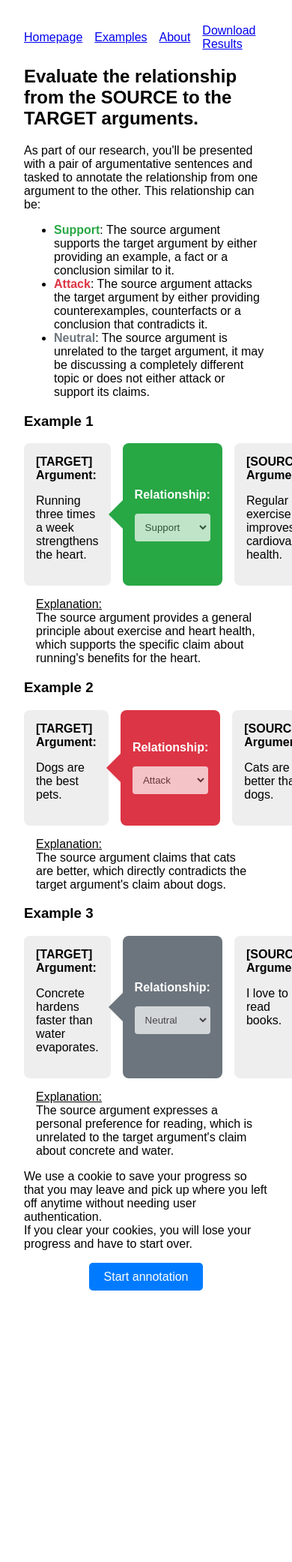
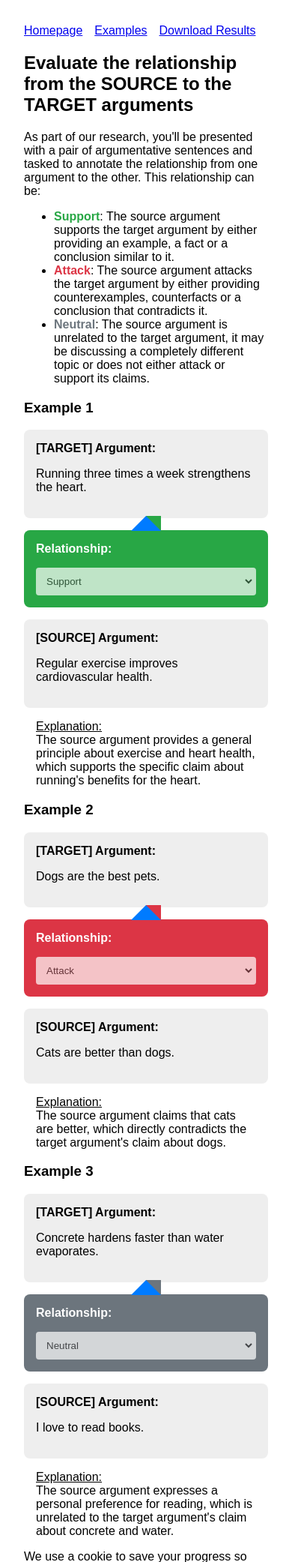
Before and after one commit to senabIsShort/TK_RbAM_Survey, a Flask app: page /examples in a window 390 px wide; the page is wider, and only the part inside the window is pictured. Shown: the top 2083 px of that part at 75% size. Before the commit the page ends 1721 px from the top of that part, so only its background shows below. Run offline with Flask 3, Linux system fonts and the light colour scheme.

Commit message:
Responsiveness on smaller screens + Changed labels of reasoning ratings

```diff
--- a/app.py
+++ b/app.py
@@ -33,7 +33,7 @@ for i, row in original_pairs.iterrows():
     interleaved_pairs.append(duplicate_pairs.iloc[i])
 argument_pairs = pd.DataFrame(interleaved_pairs, index=None).reset_index(drop=True)
 argument_pairs['id'] = argument_pairs.index
-print(argument_pairs[['argSrc', 'argTrg', 'show_reasoning']])
+
 argument_pairs = argument_pairs.to_dict(orient='records')
 @app.route('/')
 def index():
@@ -119,9 +119,9 @@ def submit():
 def thankyou():
     return render_template("thankyou.html")
 
-@app.route('/about', methods=['GET'])
-def about():
-    return render_template("about.html")
+# @app.route('/about', methods=['GET'])
+# def about():
+#     return render_template("about.html")
 
 @app.route('/download', methods=['GET'])
 def download_page():
--- a/static/styles.css
+++ b/static/styles.css
@@ -39,9 +39,11 @@ nav div {
     align-items: center;
     label {
         margin-top: unset;
+        width: fit-content;
     }
     progress {
       margin: 0 0.5rem;
+      width: 100%;;
     }
     a {
         margin-right: 1rem;
@@ -230,3 +232,40 @@ nav div {
 .example_explanation {
   margin: 0 1rem 1rem;
 }
+
+@media(max-width: 784px) {
+  .argument-pair {
+    flex-direction: column;
+    align-items: unset;
+  }
+
+  .relation {
+    width: inherit;
+    margin: 0 0 1rem;
+  }
+
+  .relation::after {
+    top: -19px;
+    left: 50%;
+    transform: translateX(-50%);
+    border-left: 20px solid transparent;
+    border-right: 20px solid transparent;
+    border-bottom: 20px solid #007bff;
+    border-top: none;
+  }
+
+  .relation.support::after {
+    border-bottom-color: #28a745;
+    border-right-color: transparent;
+  }
+
+  .relation.attack::after {
+    border-bottom-color: #dc3545;
+    border-right-color: transparent;
+  }
+
+  .relation.neutral::after {
+    border-bottom-color: #6c757d;
+    border-right-color: transparent;
+  }
+}
--- a/templates/_navigation.html
+++ b/templates/_navigation.html
@@ -2,7 +2,7 @@
   <div>
     <a href="{{ url_for("index") }}">Homepage</a>
     <a href="{{ url_for("examples") }}">Examples</a>
-    <a href="{{ url_for("about") }}">About</a>
+    {# <a href="{{ url_for("about") }}">About</a> #}
     <a href="{{ url_for("download_page") }}">Download Results</a>
   </div>
 
--- a/templates/examples.html
+++ b/templates/examples.html
@@ -1,7 +1,7 @@
 {% extends "index.html" %}
 
 {% block content %}
-<h2>Evaluate the relationship from the SOURCE to the TARGET arguments.</h2>
+<h2>Evaluate the relationship from the SOURCE to the TARGET arguments</h2>
   <p>As part of our research, you'll be presented with a pair of argumentative sentences and tasked to annotate the relationship from one argument to the other. This relationship can be:</p>
   <ul>
     <li><strong style="color: #28a745">Support</strong>: The source argument supports the target argument by either providing an example, a fact or a conclusion similar to it.</li>
```
Also changed, not shown: templates/pair.html (+12 -12 lines).
